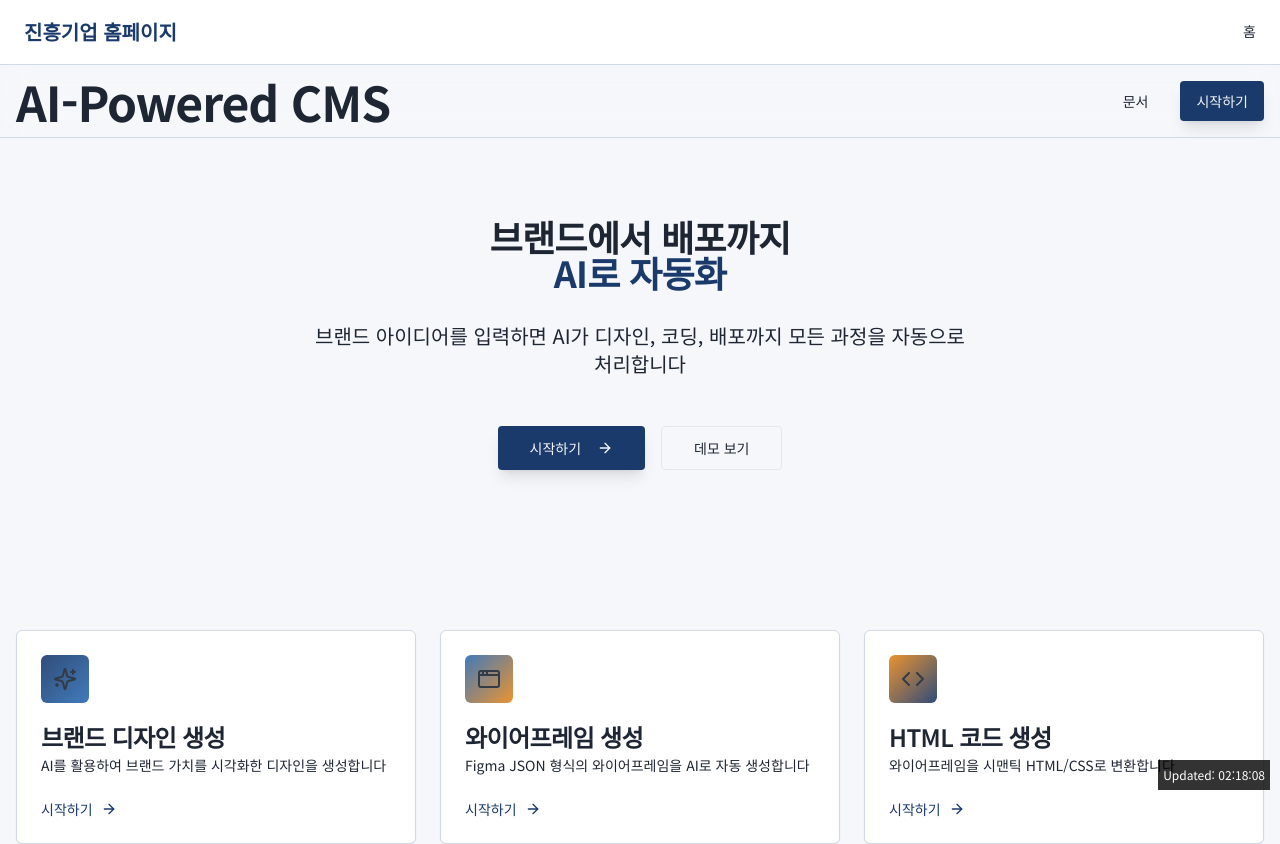
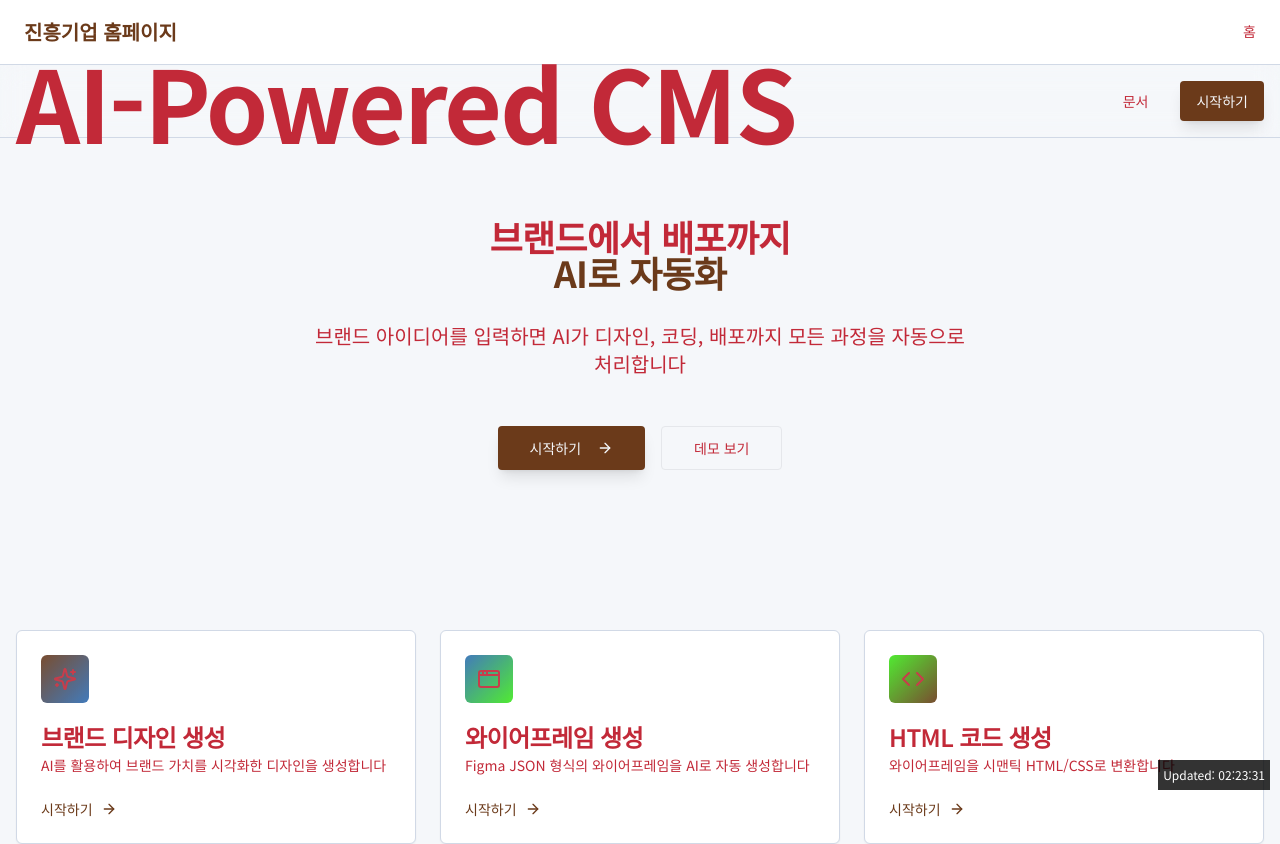
Before and after one commit to UCOMP-ai/project-ca4bad2f, a Next.js app: page / in a window 1280 px wide. Shown: the top 844 px of the page. Built offline with nearby package versions, Linux system fonts and the light colour scheme.

Commit message:
style: update design tokens via CSS

```diff
--- a/app/globals.css
+++ b/app/globals.css
@@ -1,11 +1,11 @@
-/* Updated at: 2026-02-20T02:18:08.972Z */
+/* Updated at: 2026-02-20T02:23:31.968Z */
 @tailwind base;
 @tailwind components;
 @tailwind utilities;
 
 /* Cache Debug Label: Remove this later */
 body::after {
-  content: 'Updated: 02:18:08';
+  content: 'Updated: 02:23:31';
   position: fixed;
   bottom: 10px;
   right: 10px;
@@ -19,15 +19,15 @@
 }
 
 :root {
-  --color-primary: #1A3A6B;
+  --color-primary: #6b3a1a;
   --color-secondary: #2E6DB4;
-  --color-accent: #E8881A;
+  --color-accent: #3ee91c;
   --color-background: #F5F7FA;
-  --color-text: #1E2634;
+  --color-text: #c22938;
   --color-surface: #FFFFFF;
   --color-border: #D1D9E6;
   --text-base: 16px;
-  --text-h1: 48px;
+  --text-h1: 100px;
   --text-h2: 36px;
   --text-h3: 24px;
   --line-height: 1.7;
```
